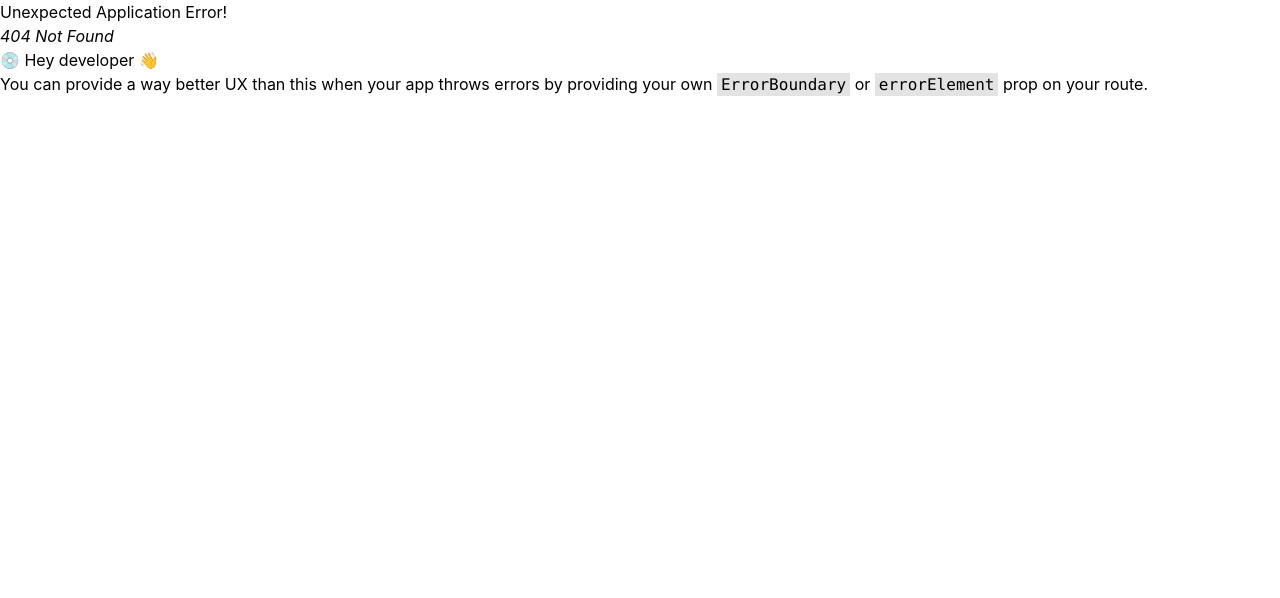
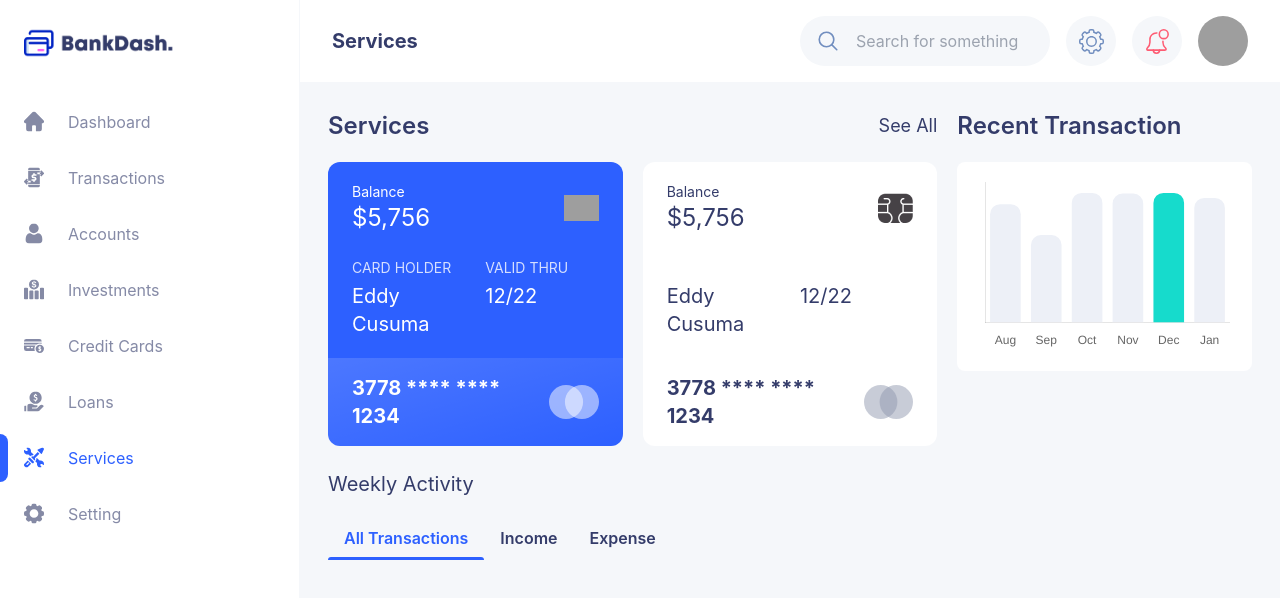
Before and after one commit to nafasebra/bankdash, a React (Vite) app: page /services in a window 1280 px wide. Before the commit this address had no page. Shown: the top 598 px of the page. Built offline with nearby package versions, Linux system fonts and the light colour scheme; grey boxes are pictures that could not be loaded.

Commit message:
feat: add service page

```diff
--- /dev/null
+++ b/src/pages/services.tsx
@@ -0,0 +1,34 @@
+import { linkEnum } from '@/enums/link'
+import Body from '@/components/layout/Body'
+import CreditCard from '@/components/ui/card/CreditCard'
+import SimpleBarChart from '@/components/ui/chart/SimpleBarChart'
+import Tabbar from '@/components/ui/tabbar/Tabbar'
+
+function Services() {
+  return (
+    <Body pageName={linkEnum.Services}>
+      <div className='grid grid-cols-1 lg:grid-cols-3 gap-5'>
+        <div className='col-span-2 grid grid-cols-1 lg:grid-cols-2 gap-5'>
+          <div className='grid grid-cols-2 col-span-1 lg:col-span-2'>
+            <p className='flex items-center text-2xl font-semibold text-primary-200'>Services</p>
+            <p className='flex items-center justify-end text-lg text-primary-200'>See All</p>
+          </div>
+          <CreditCard theme='blue' />
+          <CreditCard theme='white' />
+        </div>
+        <div className='flex flex-col gap-5'>
+          <p className='flex items-center text-2xl font-semibold text-primary-200'>Recent Transaction</p>
+          <div className='bg-white rounded-lg overflow-hidden p-5'>
+            <SimpleBarChart />
+          </div>
+        </div>
+      </div>
+      <div className='flex flex-col gap-5'>
+        <p className='text-primary-200 text-xl'>Weekly Activity</p>
+        <Tabbar />
+      </div>
+    </Body>
+  )
+}
+
+export default Services
```
Also changed, not shown: src/main.tsx (+6 -1 lines).
